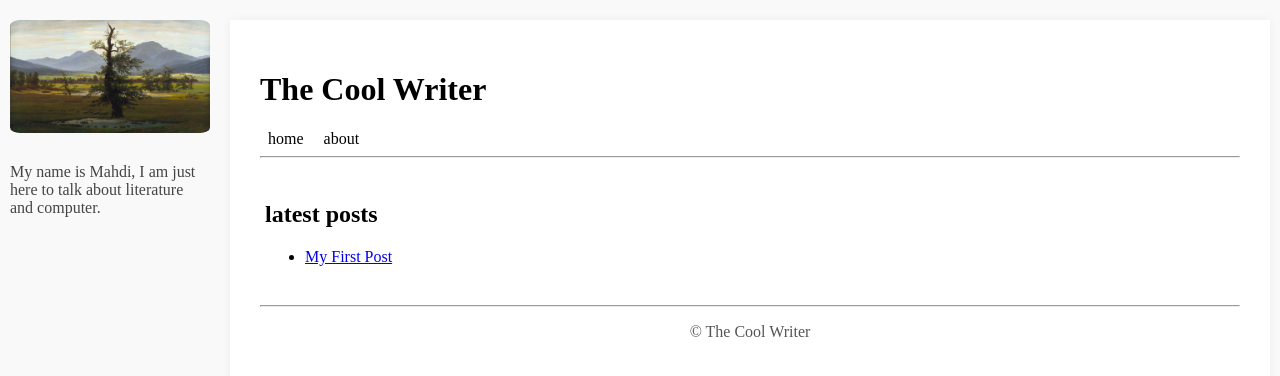
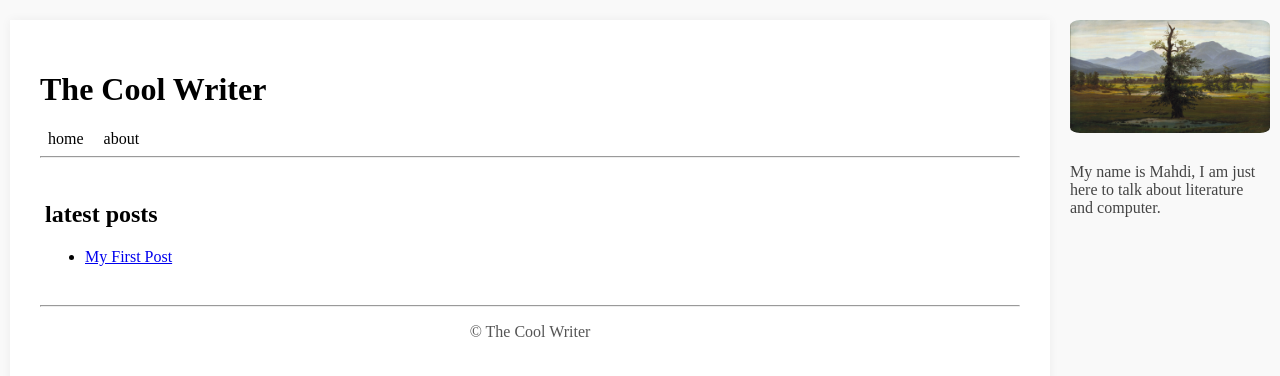
Before and after one commit to mahdikarimi1386339/mahdikarimi1386339.github.io, a Jekyll site: the page built from index.md, in a window 1280 px wide. Shown: the top 376 px of the page. Built offline with Jekyll 4.4.1, drawn with Linux system fonts in a browser that asks for light colours.

Commit message:
Update style.css

```diff
--- a/assets/css/style.css
+++ b/assets/css/style.css
@@ -57,7 +57,7 @@ nav a:hover {
     padding: 15px; /* Reduced padding for mobile */
     box-shadow: 0 0 10px rgba(0, 0, 0, 0.05);
     margin-right: 0; /* Remove fixed margin for responsive layout */
-    order: 2; /* Ensure container comes second in flex */
+    order: 1; /* Ensure container comes second in flex */
 }
 
 /* Sidebar with bio */
@@ -67,7 +67,7 @@ nav a:hover {
     text-align: left;
     position: sticky;
     top: 20px; /* Adjusted for smaller screens */
-    order: 1; /* Ensure sidebar comes first in flex */
+    order: 2; /* Ensure sidebar comes first in flex */
 }
 
 .container:only-child {
```
